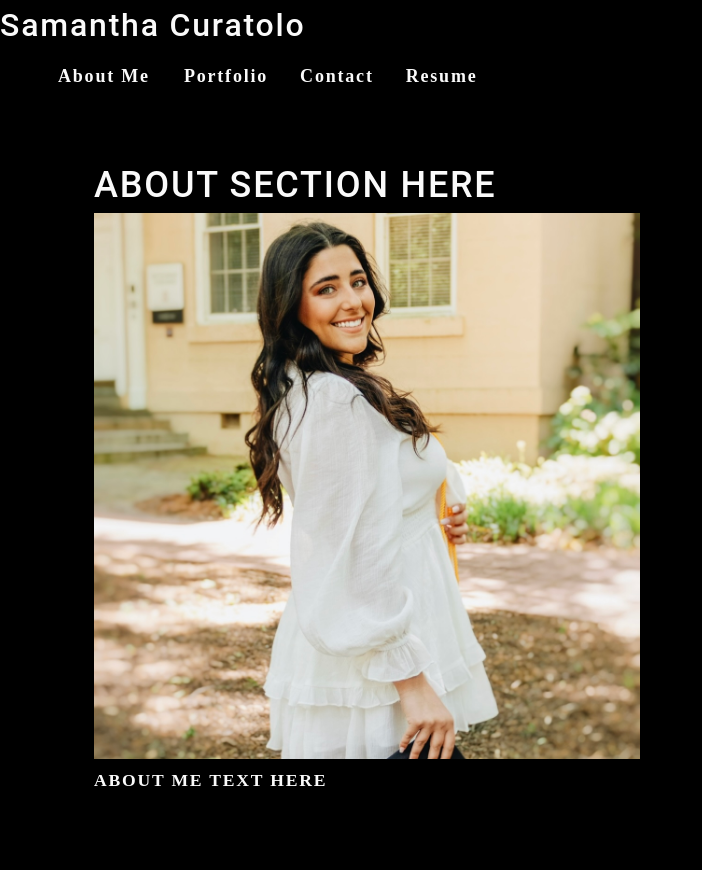
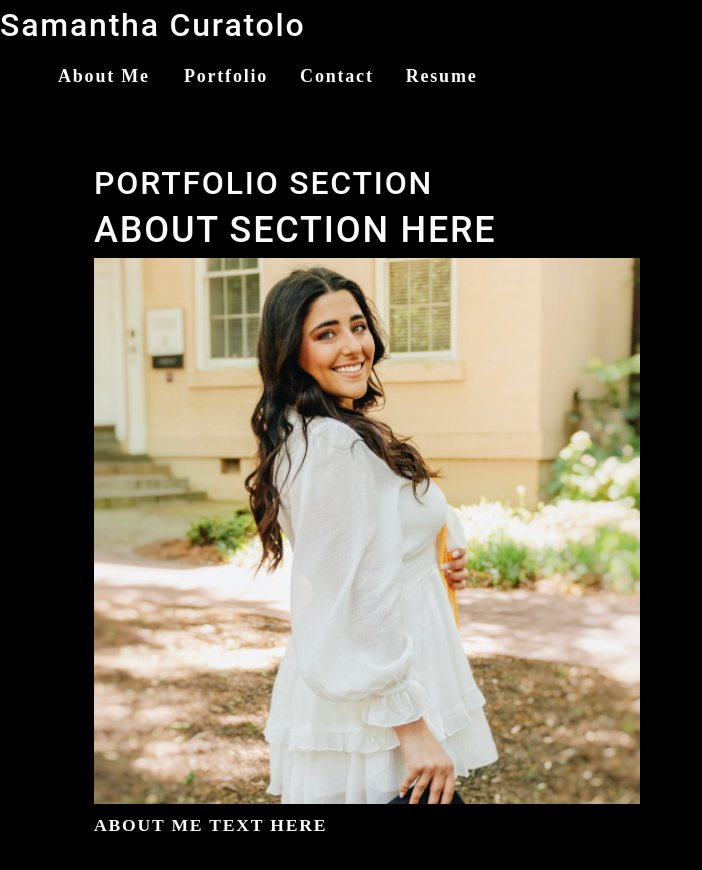
Before and after one commit to scuratolo26/react-portfolio, a React (Create React App) app: page / in a window 1280 px wide. Shown: the top 870 px of the page, without its empty margins (0-702 px from the left). Built offline with nearby package versions, Linux system fonts and the light colour scheme.

Commit message:
portfolio component & new favicon

```diff
--- a/public/index.html
+++ b/public/index.html
@@ -1,14 +1,12 @@
 <!DOCTYPE html>
 <html lang="en">
+
 <head>
   <meta charset="utf-8" />
   <link rel="icon" href="%PUBLIC_URL%/favicon.ico" />
   <meta name="viewport" content="width=device-width, initial-scale=1" />
   <meta name="theme-color" content="#000000" />
-    <meta
-      name="description"
-      content="Web site created using create-react-app"
-    />
+  <meta name="description" content="Web site created using create-react-app" />
   <link rel="apple-touch-icon" href="%PUBLIC_URL%/logo192.png" />
   <!--
       manifest.json provides metadata used when your web app is installed on a
@@ -24,8 +22,9 @@
       work correctly both with client-side routing and a non-root public URL.
       Learn how to configure a non-root public URL by running `npm run build`.
     -->
-    <title>React App</title>
+  <title>Samantha Curatolo</title>
 </head>
+
 <body>
   <noscript>You need to enable JavaScript to run this app.</noscript>
   <div id="root"></div>
@@ -40,4 +39,5 @@
       To create a production bundle, use `npm run build` or `yarn build`.
     -->
 </body>
+
 </html>
--- a/src/App.js
+++ b/src/App.js
@@ -1,12 +1,14 @@
 import React from 'react';
 import About from './components/About';
 import Nav from './components/Nav';
+import Portfolio from './components/Portfolio';
 
 function App() {
   return (
     <div>
       <Nav></Nav>
       <main>
+        <Portfolio></Portfolio>
         <About></About>
       </main>
     </div>
--- /dev/null
+++ b/src/components/Portfolio/index.js
@@ -0,0 +1,11 @@
+import React from 'react';
+
+function Portfolio() {
+    return (
+        <section>
+            <h2>PORTFOLIO SECTION</h2>
+        </section>
+    );
+}
+
+export default Portfolio;
```
Also changed, not shown: 2 other files (tests, documents, lock files or other folders). Lines whose indentation alone changed are shown as unchanged.
